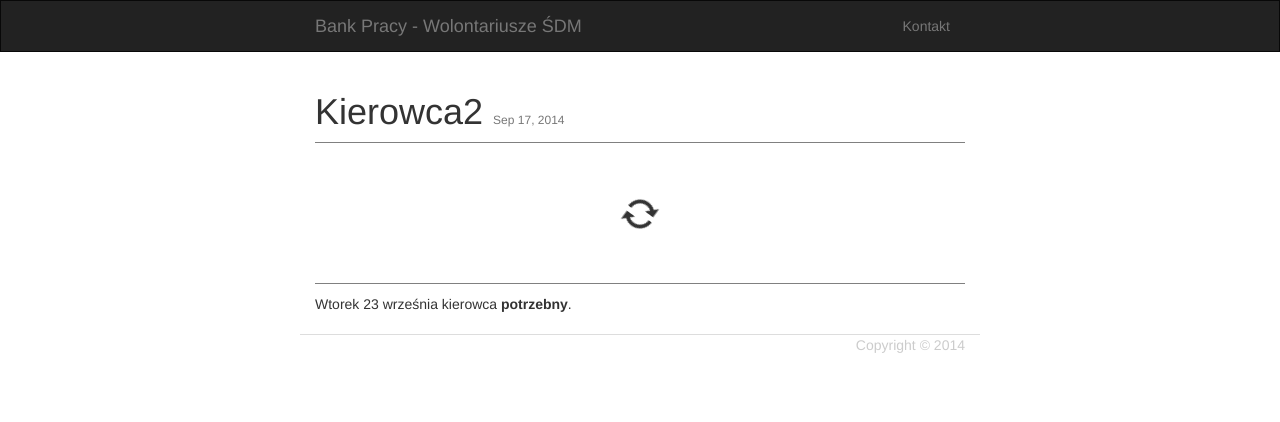
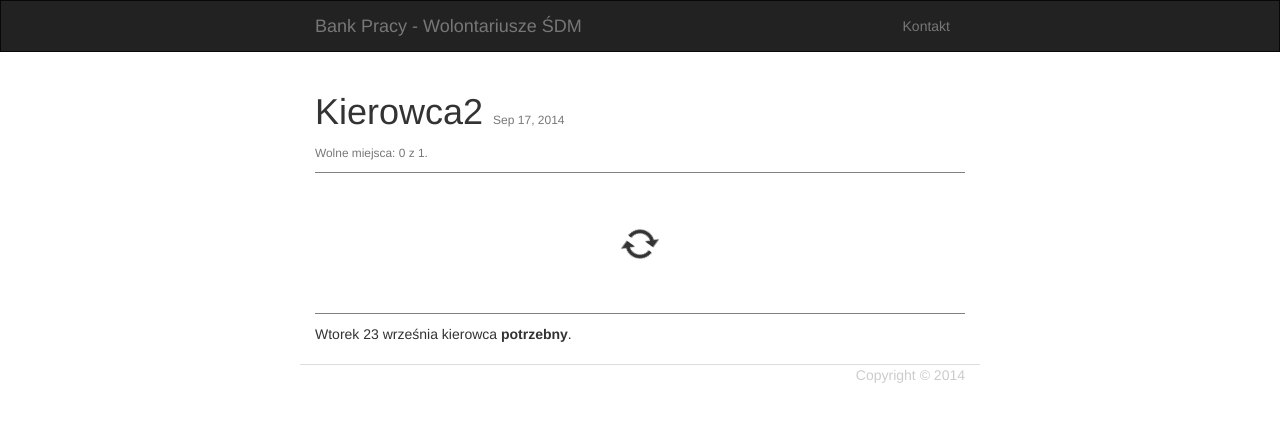
Before and after one commit to Krakow2016/tablica, a Jekyll site: the page built from _posts/2014-09-17-kierowca2.md, in a window 1280 px wide. Shown: the top 422 px of the page. Built offline with Jekyll 4.4.1, drawn with Linux system fonts in a browser that asks for light colours.

Commit message:
+ liczba wolnych miejsc zgłoszenia

```diff
--- a/_layouts/post.html
+++ b/_layouts/post.html
@@ -14,7 +14,7 @@ javascript: js/post.js
       {{ page.title }}
       <small class="meta">{{ page.date | date: "%b %-d, %Y" }}{% if page.author %} • {{ page.author }}{% endif %}{% if page.meta %} • {{ page.meta }}{% endif %}</small>
     </h1>
-    <p>{{ page.description }}</p>
+    <p>{{ page.description }} <small class="meta">Wolne miejsca: <span id="available_count">0</span> z {{ page.team_count }}.</small></p>
     <div class="container">
       <ul id="list"></ul>
       <div class="login-alert alert alert-warning text-center hidden" role="alert">
--- a/css/style.scss
+++ b/css/style.scss
@@ -230,3 +230,7 @@ footer .container {
 .post-link + p {
   margin-bottom: 0
 }
+
+.meta {
+  color: #777
+}
```
Also changed, not shown: _includes/js/post.js (+7 -0 lines).
